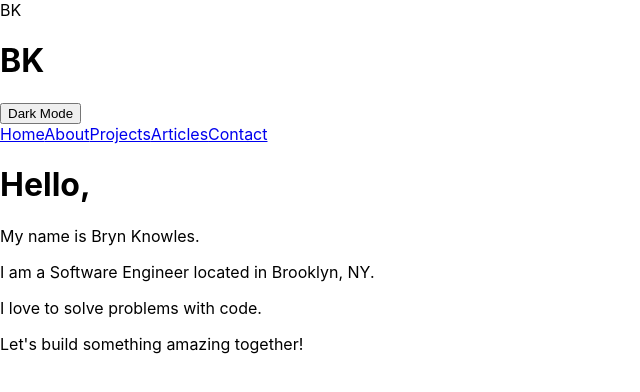
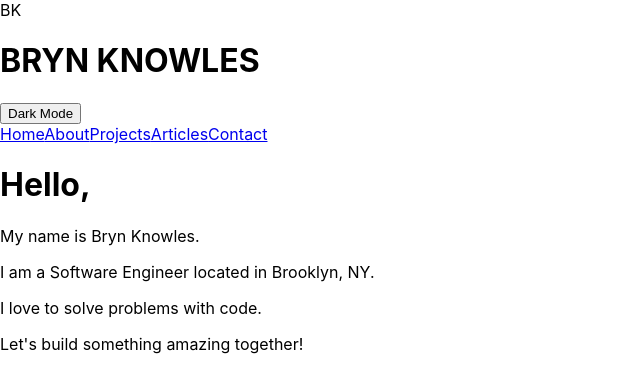
Before and after one commit to brynknowles/portfolio, a React (Create React App) app: page / in a window 1280 px wide. Shown: the top 392 px of the page, without its empty margins (0-640 px from the left). Built offline with nearby package versions, Linux system fonts and the light colour scheme; the HTML template or start-up script is replaced by a standard one.

Commit message:
slight header adjustment

```diff
--- a/src/components/Header.js
+++ b/src/components/Header.js
@@ -4,7 +4,7 @@ function Header() {
     return (
         <header>
             <span className="logo">{"BK"}</span>
-            <h1>BK</h1>
+            <h1>BRYN KNOWLES</h1>
             <button>Dark Mode</button>
         </header>
     )
```
